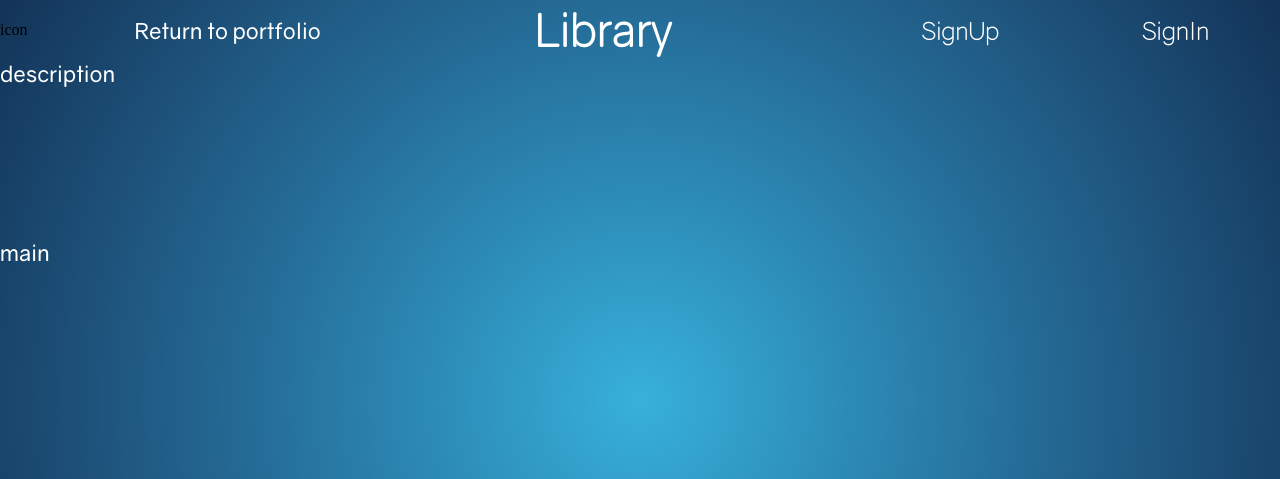
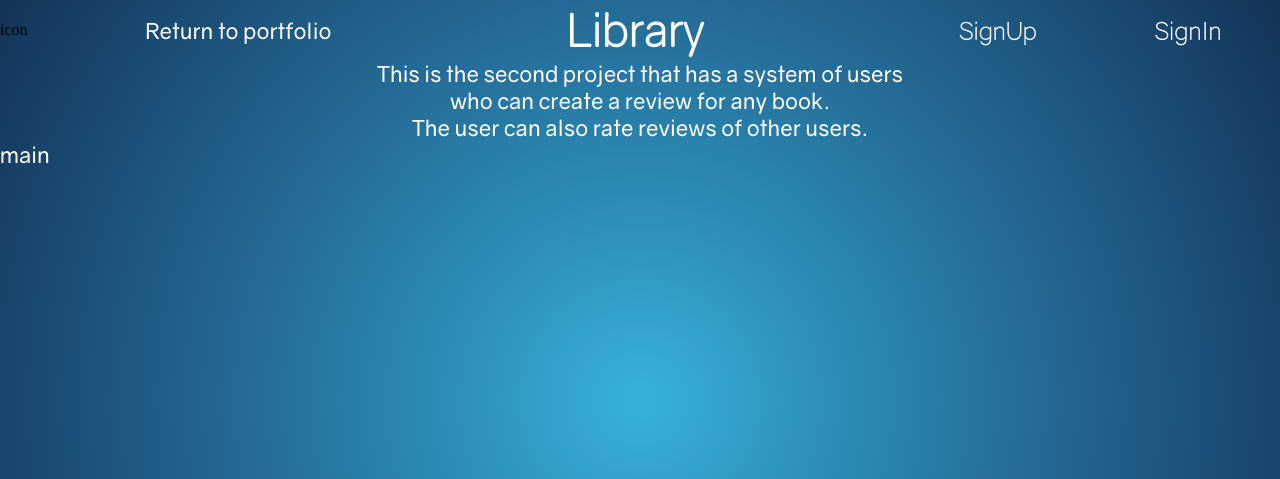
Before and after one commit to owelray/frstprjct, a Django app: page /second_project/ in a window 1280 px wide. Shown: the top 479 px of the page. Run offline with Django 3.2, Linux system fonts and the light colour scheme.

Commit message:
Made a basic template and added there navbar

```diff
--- a/second_project/urls.py
+++ b/second_project/urls.py
@@ -6,4 +6,5 @@ urlpatterns = [
         path('register/', views.RegisterFormView.as_view()),
         path('login/', views.LoginFormView.as_view()),
         path('', views.main),
+        path('logout', views.LogoutView.as_view()),
 ]
--- a/second_project/views.py
+++ b/second_project/views.py
@@ -3,6 +3,11 @@ from django.contrib.auth.forms import UserCreationForm
 from django.contrib.auth.forms import AuthenticationForm
 from django.contrib.auth import login
 from django.shortcuts import render
+from django.http import HttpResponseRedirect
+from django.views.generic.base import View
+from django.contrib.auth import logout
+from django.template.context_processors import request
+from django.http.request import HttpRequest
 # from django import forms
 
 def main (request):
@@ -10,7 +15,7 @@ def main (request):
 
 class RegisterFormView(FormView):
     form_class = UserCreationForm
-    success_url = "/second_project/login/"
+    success_url = "/second_project"
     template_name = "register.html"
 
     def form_valid(self, form):
@@ -20,9 +25,15 @@ class RegisterFormView(FormView):
 class LoginFormView(FormView):
     form_class = AuthenticationForm
     template_name = "login.html"
-    success_url = "/second_project/"
+    success_url = "/second_project"
 
     def form_valid(self, form):
         self.user = form.get_user()
         login(self.request, self.user)
         return super(LoginFormView, self).form_valid(form)
+
+class LogoutView(View):
+    def get(self, request):
+        redirect_to = request.GET.get('next','')
+        logout(request)
+        return HttpResponseRedirect(redirect_to)
--- a/static/css/second_project.css
+++ b/static/css/second_project.css
@@ -105,17 +105,25 @@ a {
   flex-grow: 5;
   text-align: center;
 }
+.authorization {
+  display: flex;
+  flex-grow: 3;
+  text-align: center;
+  justify-content: center;
+}
+
 .register {
-  flex-grow: 2;
+  flex-grow: 1;
   text-align: center;
 }
 .login {
-  flex-grow: 2;
+  flex-grow: 1;
   text-align: center;
 }
 
 .description {
-  flex-grow: 3;
+  /*flex-grow: 3;*/
+  text-align: center;
 }
 .main {
   flex-grow: 9;
--- a/templates/library.html
+++ b/templates/library.html
@@ -19,15 +19,27 @@
         <div class="tittle">
           <h1>Library</h1>
         </div>
-        <div class="register btn">
-          <a href="register"><h2>SignUp</h2></a>
-        </div>
-        <div class="login btn">
-          <a href="login"><h2>SignIn</h2></a>
+        <div class="authorization">
+          {% if user.is_authenticated %}
+          <div class="logout btn">
+            <a href="logout?next={{ request.path }}"><h2>LogOut</h2></a>
+          </div>
+          {% else %}
+          <div class="register btn">
+            <a href="register?next={{ request.path }}"><h2>SignUp</h2></a>
+          </div>
+          <div class="login btn">
+            <a href="login?next={{ request.path }}"><h2>SignIn</h2></a>
+          </div>
+          {% endif %}
         </div>
       </div>
       <div class="description">
-        <p>description</p>
+        <p>
+          This is the second project that has a system of users <br />
+          who can create a review for any book.<br />
+          The user can also rate reviews of other users.
+        </p>
       </div>
       <div class="main">
         <p>main</p>
```
Also changed, not shown: db.sqlite3.
